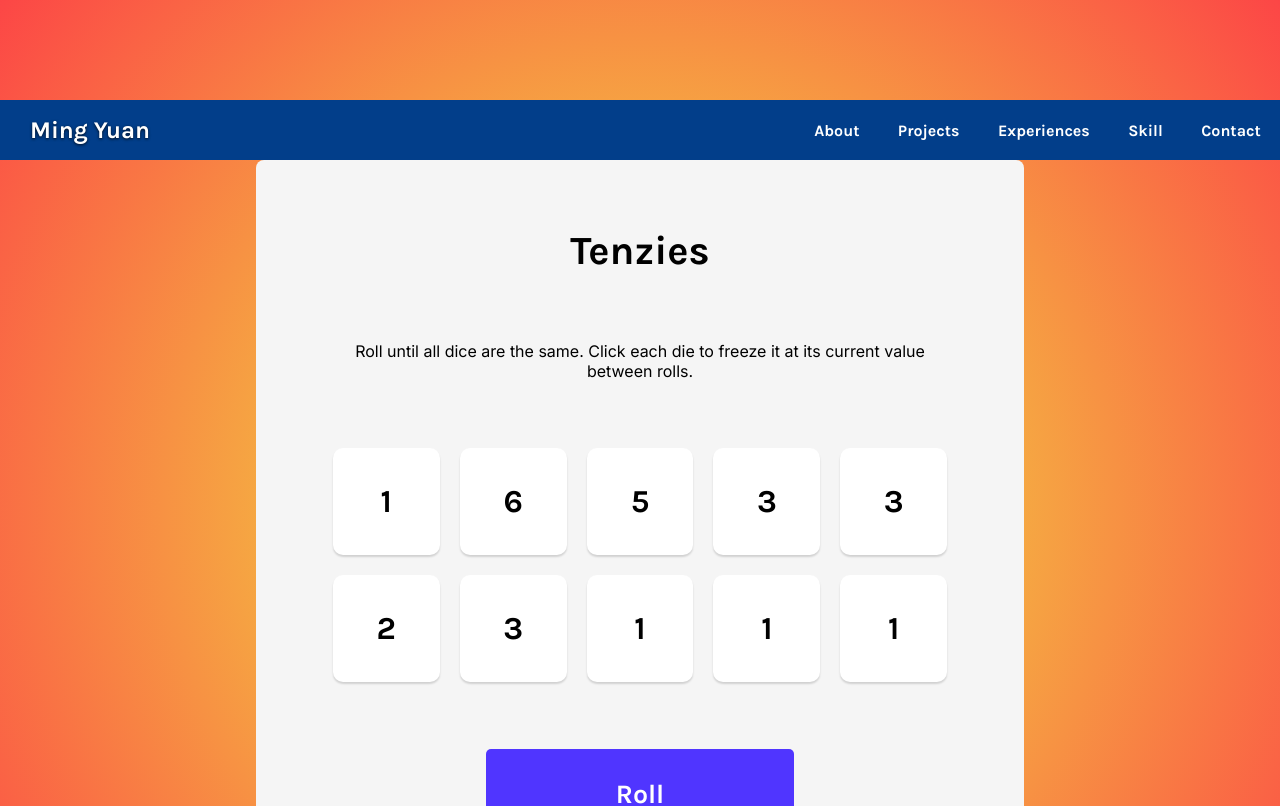
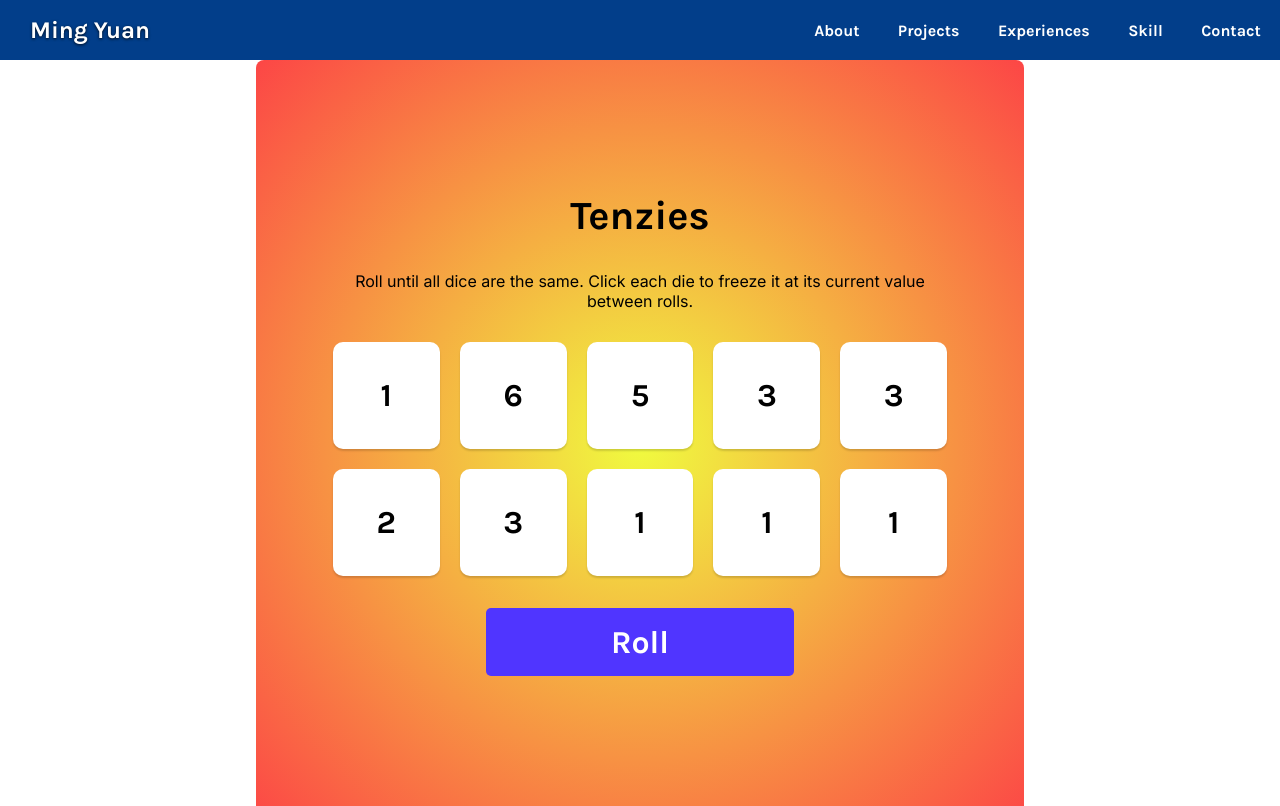
Before and after one commit to mingyuanc/Tenzies, a React (Vite) app: page / in a window 1280 px wide. Shown: the top 806 px of the page. Built offline with nearby package versions, Linux system fonts and the light colour scheme.

Commit message:
added default css reset

```diff
--- a/src/App.css
+++ b/src/App.css
@@ -1,9 +1,41 @@
-* {
+*,
+*::before,
+*::after {
   box-sizing: border-box;
   font-family: "karla", sans-serif;
+  margin: 0;
+  padding: 0;
+}
+
+input,
+button,
+textarea,
+select {
+  font: inherit;
+}
+/*
+  7. Avoid text overflows
+*/
+p,
+h1,
+h2,
+h3,
+h4,
+h5,
+h6 {
+  overflow-wrap: break-word;
+}
+
+a:link,
+a:visited {
+  text-decoration: none;
+  color: black;
 }
 
 body {
+}
+
+.main {
   margin: 0;
   background: rgb(240, 251, 63);
   background: radial-gradient(
@@ -12,9 +44,6 @@ body {
     rgba(252, 70, 70, 1) 100%
   );
   padding: 100px 0px;
-}
-
-.main {
   width: 60vw;
   max-width: 1000px;
   min-width: 400px;
```
